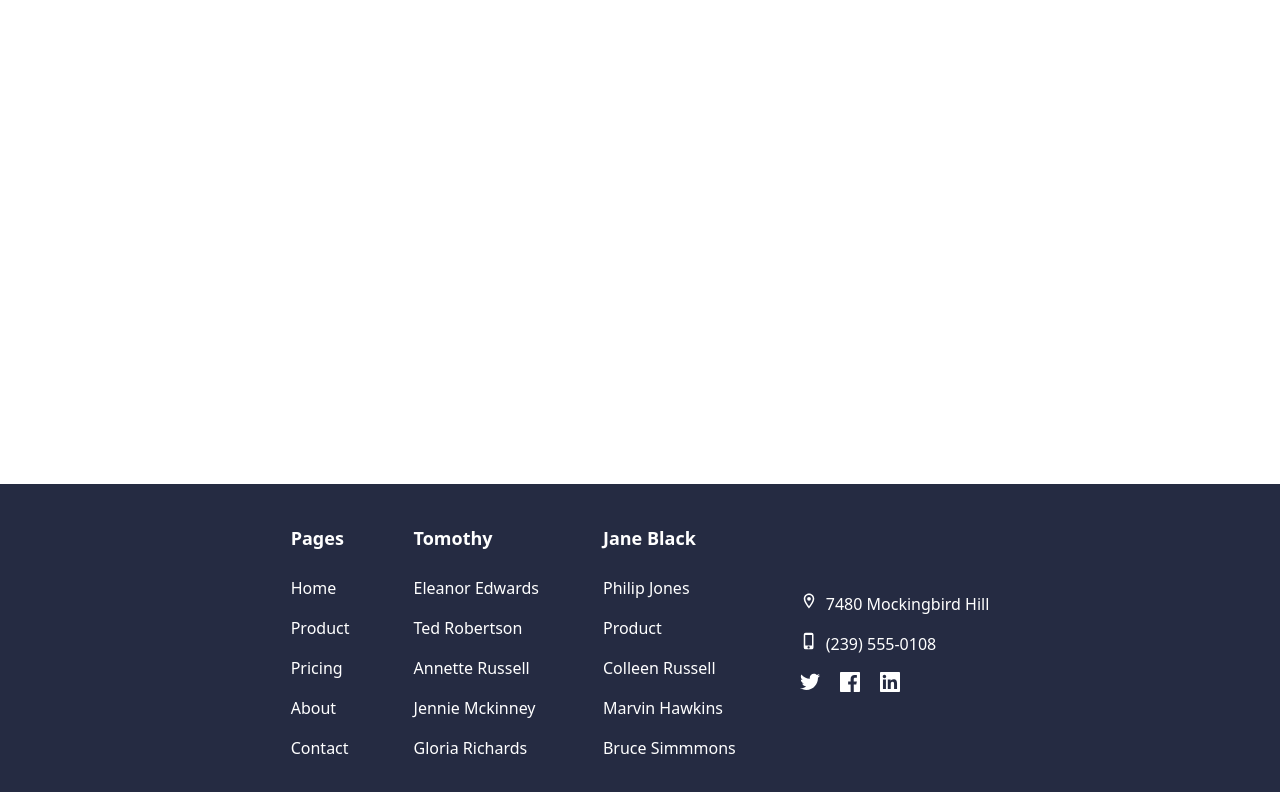
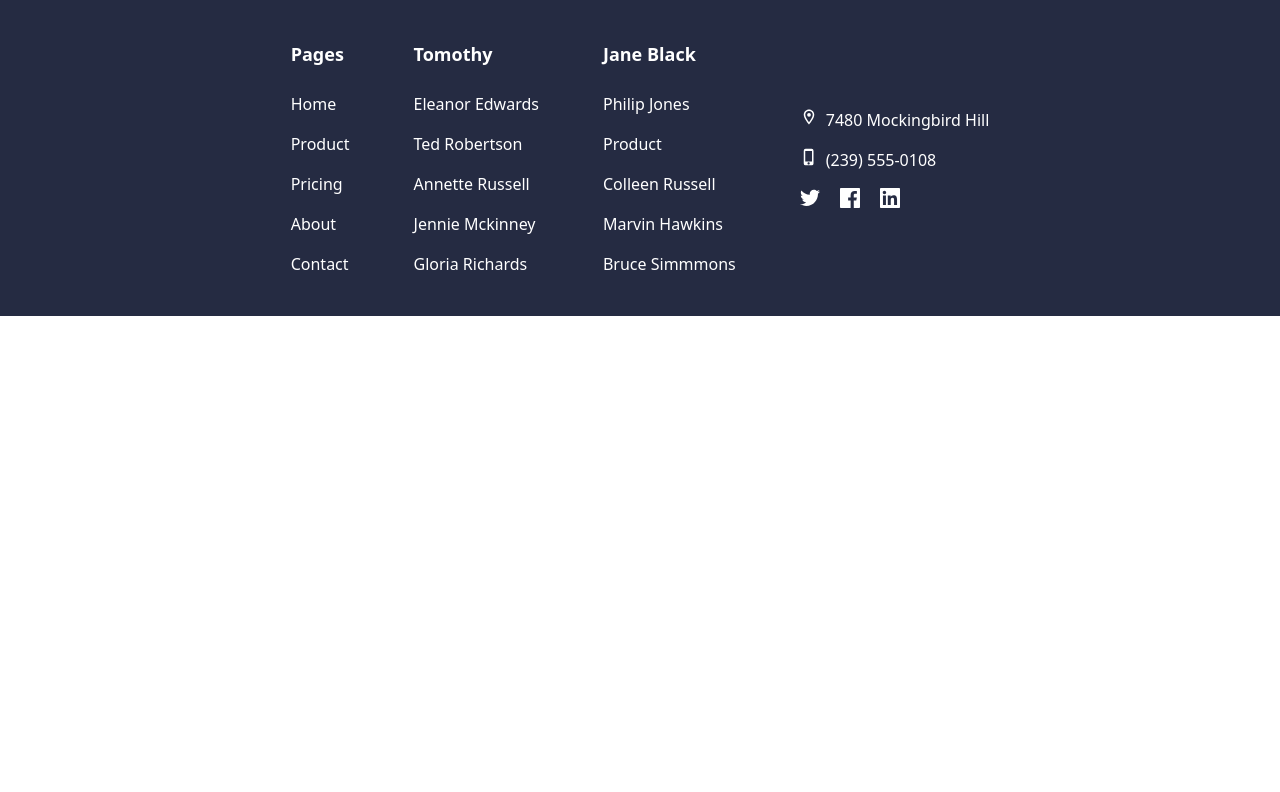
Before and after one commit to d-rocham/unal-uapa-prueba-tecnica, a React (Create React App) app: page / in a window 1280 px wide. Shown: the top 792 px of the page. Built offline with nearby package versions, Linux system fonts and the light colour scheme.

Commit message:
[Refactor] Mejora CSS para fijar footer

```diff
--- a/src/App.tsx
+++ b/src/App.tsx
@@ -3,7 +3,7 @@ import Footer from './components/Components';
 
 function App() {
     return (
-        <div className="App">
+        <div className="App min-h-screen flex flex-col justify-between">
             <Footer />
         </div>
     );
--- a/src/components/footer/Footer.tsx
+++ b/src/components/footer/Footer.tsx
@@ -33,7 +33,7 @@ function Footer() {
     ];
 
     return (
-        <div className="Footer fixed left-0 bottom-0 w-full flex flex-col gap-8 xl:flex-row xl:justify-center xl:gap-16 p-10 bg-dark">
+        <div className="Footer w-full flex flex-col gap-8 xl:flex-row xl:justify-center xl:gap-16 p-10 bg-dark">
             {FOOTER_COLUMNS_DATA.map((footerColumn) => (
                 <FooterColumn info={footerColumn} />
             ))}
```
